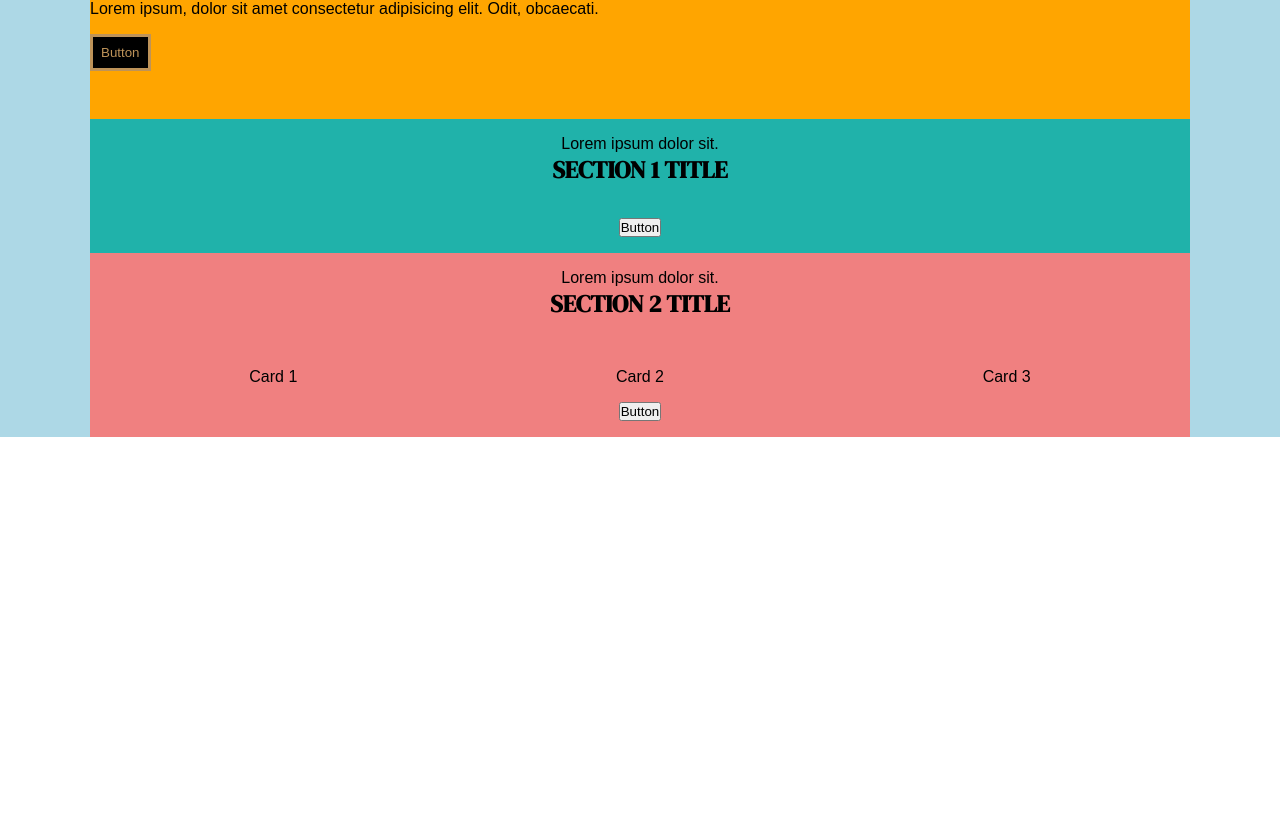
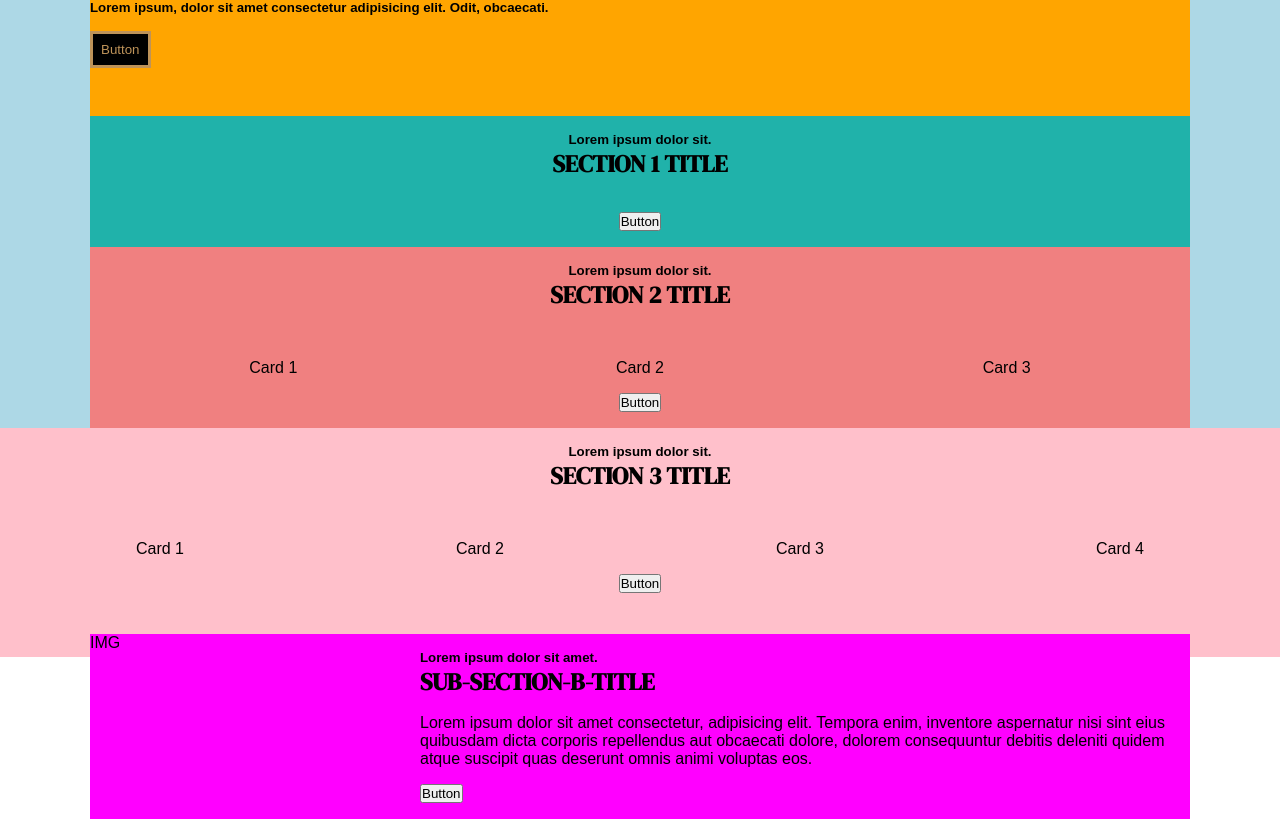
Before and after one commit to Francesca-Dascanio/proj-html-vuejs, a Vue app: page / in a window 1280 px wide. Shown: the part 160-979 px from the top of the page. Before the commit the page ends 800 px from the top, so only its background shows below. Built offline with nearby package versions, Linux system fonts and the light colour scheme.

Commit message:
Struttura layout > main: section-3

```diff
--- a/src/components/AppHeader.vue
+++ b/src/components/AppHeader.vue
@@ -34,9 +34,9 @@ export default {
                             MAIN TITLE
                         </h1>
                         <hr>
-                        <p class="py-md">
+                        <h5 class="py-md">
                             Lorem ipsum, dolor sit amet consectetur adipisicing elit. Odit, obcaecati.
-                        </p>
+                        </h5>
                         <button>
                             Button
                         </button>
--- a/src/components/AppMain.vue
+++ b/src/components/AppMain.vue
@@ -18,12 +18,12 @@ export default {
             <div class="container-lg">
                 <div class="container-sm">
                 <div class="section-title text-center py-md">
-                    <p>
+                    <h5>
                     Lorem ipsum dolor sit.
-                </p>
-                <h2>
-                    SECTION 1 TITLE
-                </h2>
+                    </h5>
+                    <h2>
+                        SECTION 1 TITLE
+                    </h2>
                 </div>
 
                 <div class="section-contents flex align-items py-md">
@@ -39,9 +39,9 @@ export default {
             <div class="container-lg">
                 <div class="container-sm">
                     <div class="section-title text-center py-md">
-                        <p>
+                        <h5>
                         Lorem ipsum dolor sit.
-                        </p>
+                        </h5>
                         <h2>
                             SECTION 2 TITLE
                         </h2>
@@ -69,7 +69,61 @@ export default {
         </section>
 
         <section id="section-3">
+            <!-- Div contenitore di entrambe le sotto-sezioni della section-3 -->
+            <div class="container-lg">
+                <div class="sub-section-a container-lg">
+                    <div class="section-title text-center py-md">
+                        <h5>
+                        Lorem ipsum dolor sit.
+                        </h5>
+                        <h2>
+                            SECTION 3 TITLE
+                        </h2>
+                    </div>
 
+                    <div class="section-contents flex align-items py-md">
+                        <div class="cards flex">
+                            <div class="card text-center py-md">
+                                Card 1
+                            </div>
+                            <div class="card text-center py-md">
+                                Card 2
+                            </div>
+                            <div class="card text-center py-md">
+                                Card 3
+                            </div>
+                            <div class="card text-center py-md">
+                                Card 4
+                            </div>
+                        </div>
+                        <button class="mb-lg">
+                            Button
+                        </button>
+                    </div>
+                </div>
+                <div class="sub-section-b">
+                    <div class="sub-section-b-container flex">
+                        <div class="sub-section-b-img">
+                            IMG
+                        </div>
+
+                        <div class="sub-section-b-contents py-md">
+                            <h5>
+                                Lorem ipsum dolor sit amet.
+                            </h5>
+                            <h2>
+                                SUB-SECTION-B-TITLE
+                            </h2>
+                            <p class="py-md">
+                                Lorem ipsum dolor sit amet consectetur, adipisicing elit. Tempora enim, inventore aspernatur nisi sint eius quibusdam dicta corporis repellendus aut obcaecati dolore, dolorem consequuntur debitis deleniti quidem atque suscipit quas deserunt omnis animi voluptas eos.
+                            </p>
+                            <button>
+                                Button
+                            </button>
+                        </div>
+                    </div>
+                </div>
+            </div>
         </section>
 
         <section id="section-4">
@@ -121,4 +175,51 @@ export default {
     }
 }
 
+// ATTENZIONE: altezze di prova
+#section-3 {
+    .container-lg {
+    background-color: lightblue;
+    position: relative;
+    top: 0;
+    left: 0;
+
+        .sub-section-a {
+            background-color: pink;
+
+                .section-contents {
+                    flex-direction: column;
+
+                    .cards {
+                        width: 100%;
+                        .card {
+                            width: calc(100% / 4);
+                        }
+                    }
+                }
+        }
+
+        .sub-section-b {
+            background-color: fuchsia;
+            position: absolute;
+            width: 1100px;
+            left: 50%;
+            transform: translate(-50%);
+            top: 90%;
+
+                .sub-section-b-container {
+
+                    .sub-section-b-img {
+                        width: 30%;
+                    }
+
+                    .sub-section-b-contents {
+                        width: 70%;
+                    }
+
+                }
+
+        }
+    }
+}
+
 </style>
--- a/src/styles/main.scss
+++ b/src/styles/main.scss
@@ -36,7 +36,7 @@ h1, h2, h3 {
     align-items: center;
 }
 
-// REGOLE PADDING
+// REGOLE PADDING - MARGIN
 .py-lg {
     padding: 3rem 0;
 }
@@ -45,6 +45,10 @@ h1, h2, h3 {
     padding: 1rem 0;
 }
 
+.mb-lg {
+    margin-bottom: 3rem;
+}
+
 // REGOLE TEXT-ALIGN
 .text-center {
     text-align: center;
```
